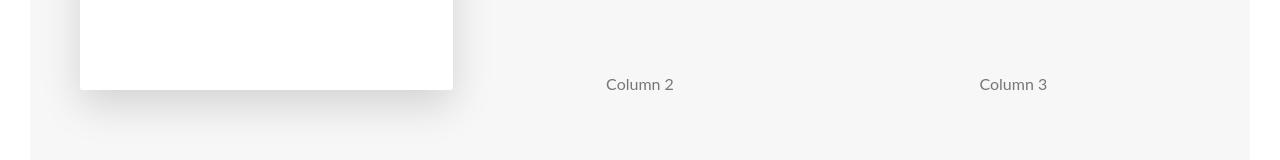
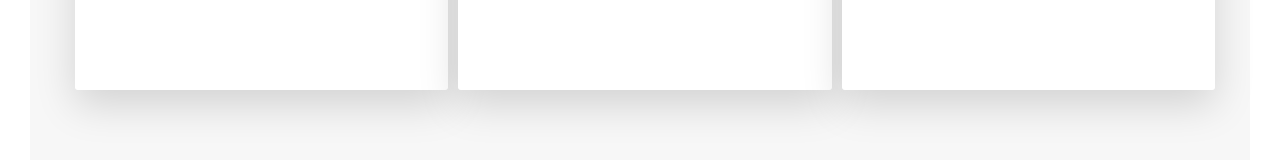
Before and after one commit to piotr-szybicki/angular-udemy-second-course, an Angular app: page / in a window 1280 px wide. Shown: the part 2814-2974 px from the top of the page. Built offline with nearby package versions, Linux system fonts and the light colour scheme.

Commit message:
2 files modified

```diff
--- a/src/app/components/discover-tours/discover-tours.component.html
+++ b/src/app/components/discover-tours/discover-tours.component.html
@@ -13,7 +13,24 @@
         </div>
       </div>
     </div>
-	  <div class="col-1-of-3">Column 2</div>
-	  <div class="col-1-of-3">Column 3</div>
+	  <div class="col-1-of-3">
+      <div class="card">
+        <div class="card-side card-side-front card-side-front-1">
+          Front
+        </div>
+        <div class="card-side card-side-back card-side-back-1">
+          Back
+        </div>
+      </div>
+    </div>
+	  <div class="col-1-of-3">
+      <div class="card">
+        <div class="card-side card-side-front card-side-front-1">
+          Front
+        </div>
+        <div class="card-side card-side-back card-side-back-1">
+          Back
+        </div>
+      </div></div>
   </div>
 </section>
--- a/src/app/components/discover-tours/discover-tours.component.scss
+++ b/src/app/components/discover-tours/discover-tours.component.scss
@@ -31,6 +31,7 @@
     width: calc((100% - 100px)/3);
     display: inline-block;
     text-align: center;
+    margin-left: 10px;
   }
 }
 
```
